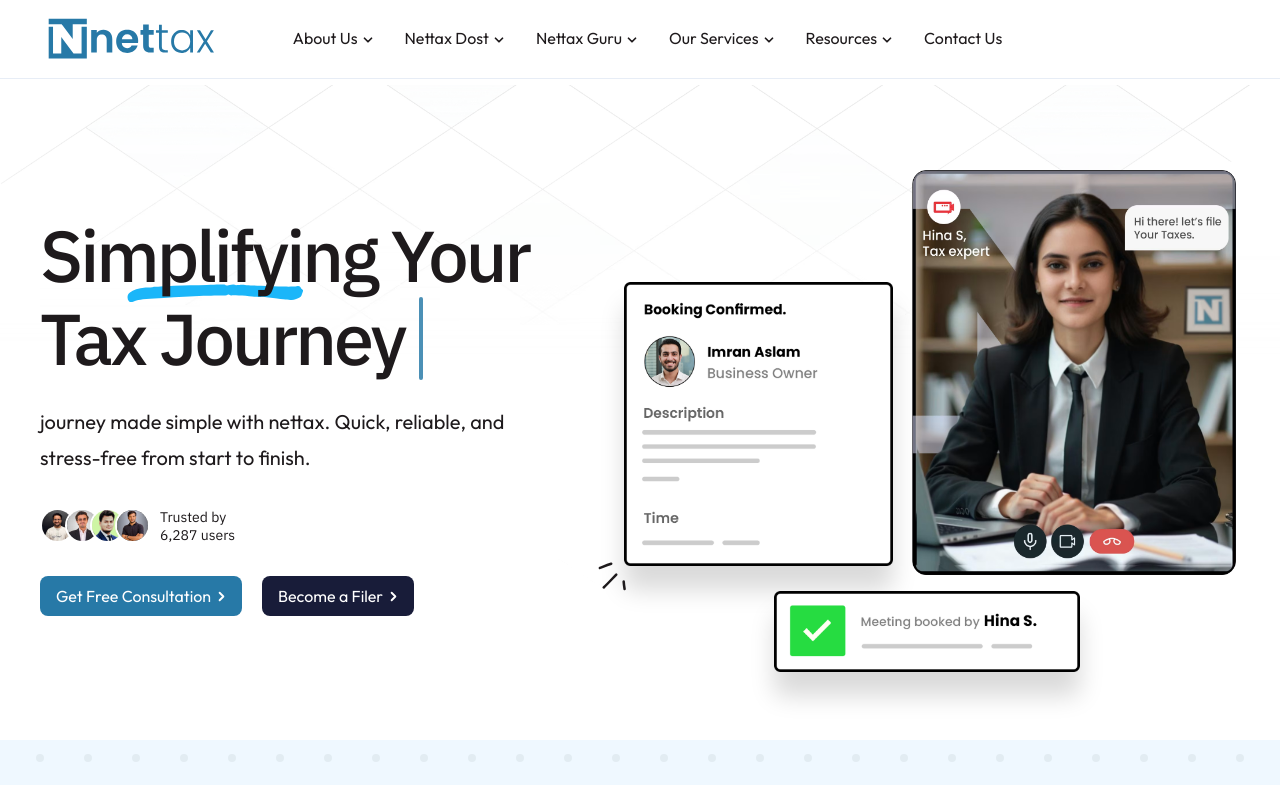
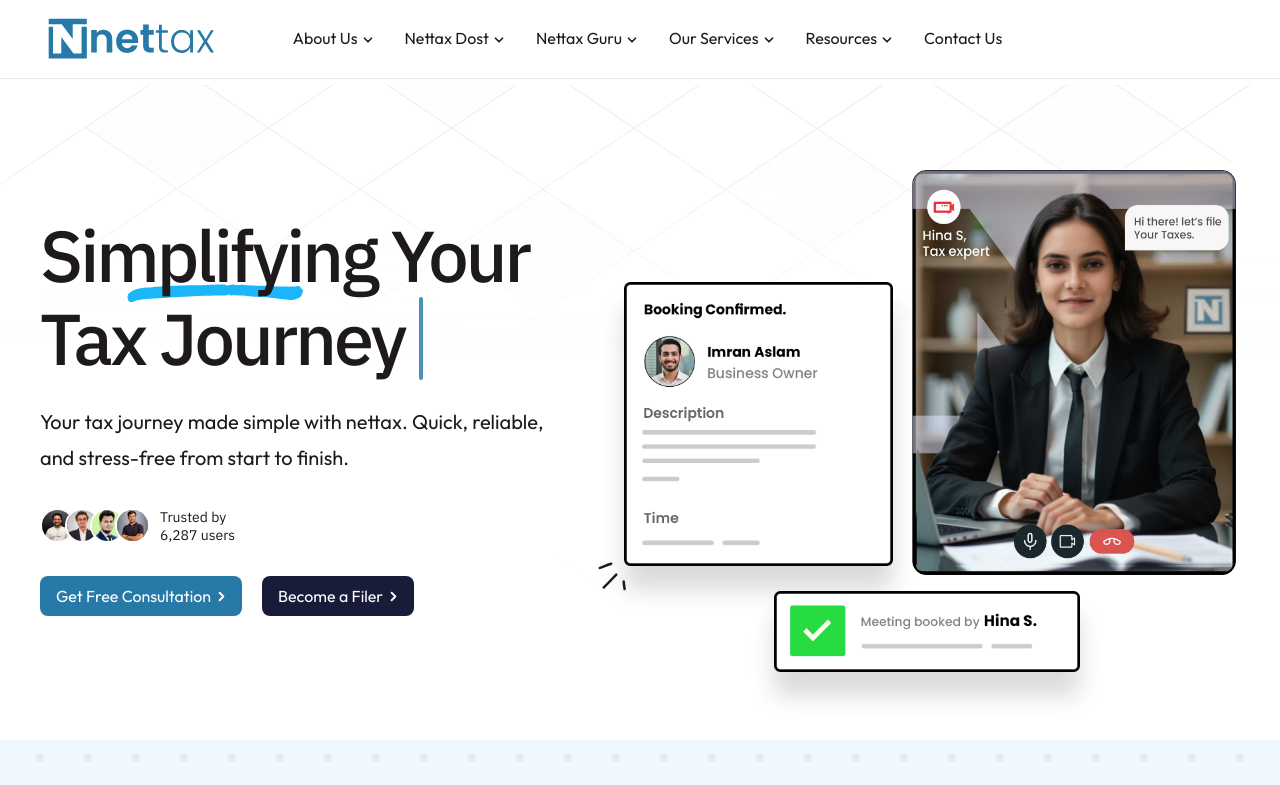
Before and after one commit to tahabaigdev/nettax, a React (Vite) app: page / in a window 1280 px wide. Shown: the top 785 px of the page. Built offline with nearby package versions, Linux system fonts and the light colour scheme.

Commit message:
project deployment test

```diff
--- a/src/components/sections/HeroSection.tsx
+++ b/src/components/sections/HeroSection.tsx
@@ -86,8 +86,8 @@
             </h1>
 
             <p className="mt-[2.4rem] text-[1.6rem] leading-[2.4rem] text-(--base-color-01) md:text-[2rem] md:leading-[3.6rem]">
-              journey made simple with nettax. Quick, reliable, and stress-free
-              from start to finish.
+              Your tax journey made simple with nettax. Quick, reliable, and
+              stress-free from start to finish.
             </p>
 
             <div className="mt-[3.2rem] flex items-center gap-[2rem]">
```
